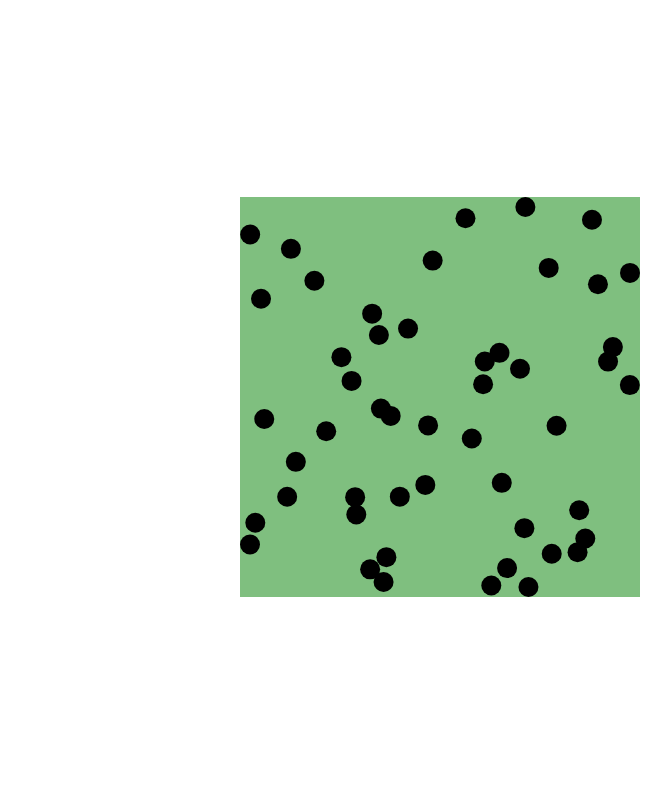
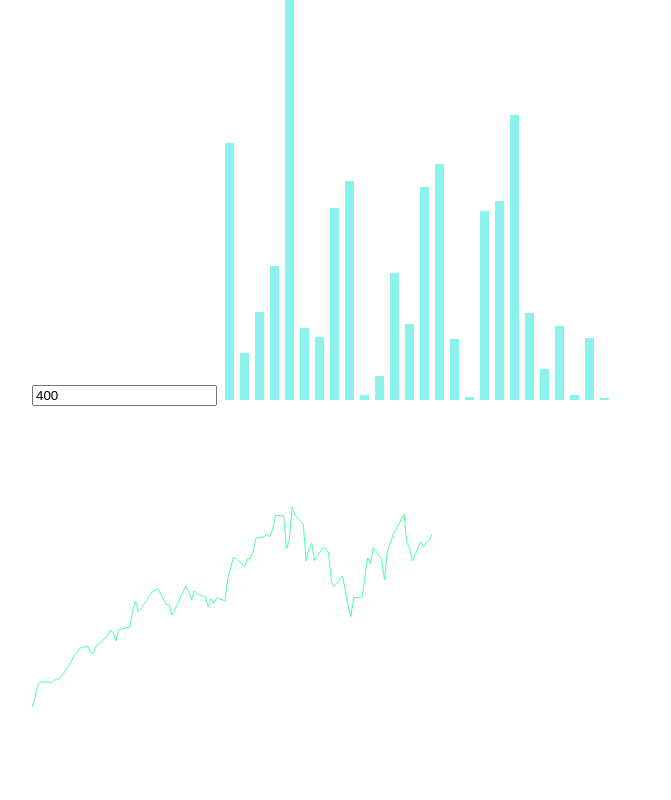
Before and after one commit to oslabs-beta/Vuenique, a Vue app: page / in a window 1280 px wide. Shown: the top 800 px of the page, without its empty margins (0-671 px from the left). Built offline with nearby package versions, Linux system fonts and the light colour scheme.

Commit message:
AddedBackBar&Line to Render

```diff
--- a/src/App.vue
+++ b/src/App.vue
@@ -16,8 +16,8 @@ for (let i = 0; i < 50; i++) {
 
 <template>
   <main>
-    <!--<BarGraph />
-    <LineGraph />-->
+    <BarGraph />
+    <LineGraph />
     <Scatter :height="400" :width="400" :circles="points" background="green" />
   </main>
 </template>
```
